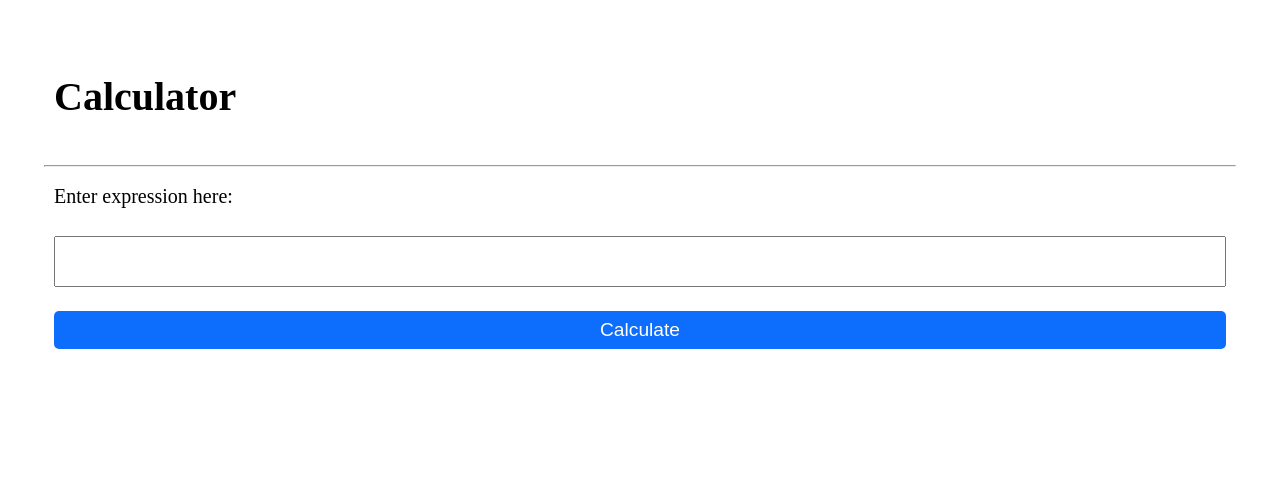
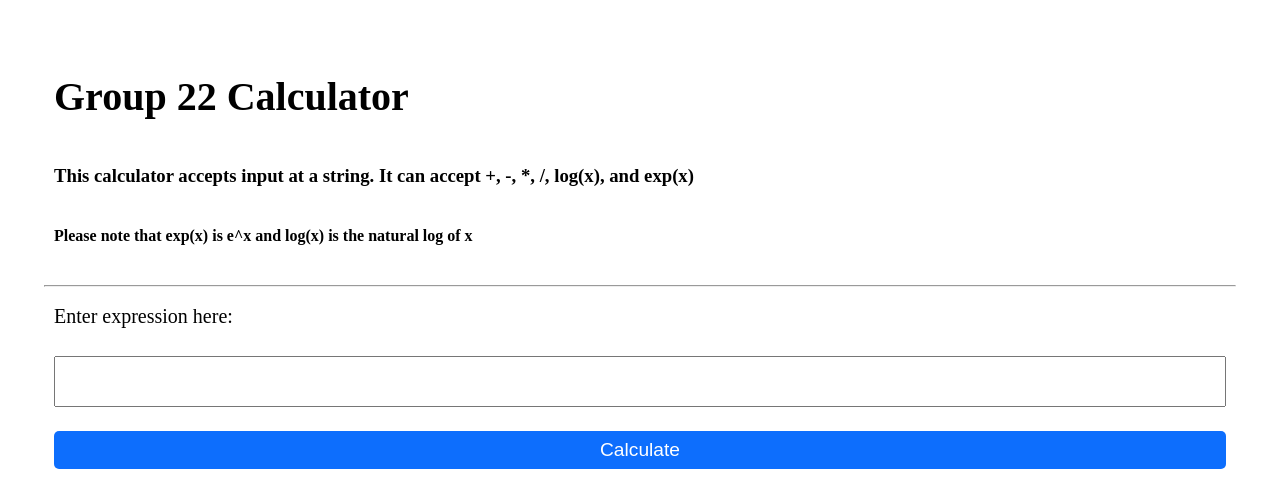
Before and after one commit to azizosharke/calculatorWebAppSWE, a Flask app: page / in a window 1280 px wide. Shown: the top 485 px of the page. Run offline with Flask 2, Linux system fonts and the light colour scheme.

Commit message:
Added explination messages to webpage

```diff
--- a/templates/index.html
+++ b/templates/index.html
@@ -62,7 +62,9 @@
 <body>
     <div class="container">
         <div class="row">
-            <h1 class="heading">Calculator</h1>
+            <h1 class="heading">Group 22 Calculator</h1>
+            <h3>This calculator accepts input at a string. It can accept +, -, *, /, log(x), and exp(x)</h3>
+            <h4>Please note that exp(x) is e^x and log(x) is the natural log of x</h4>
         </div>
         <hr>
 
```
